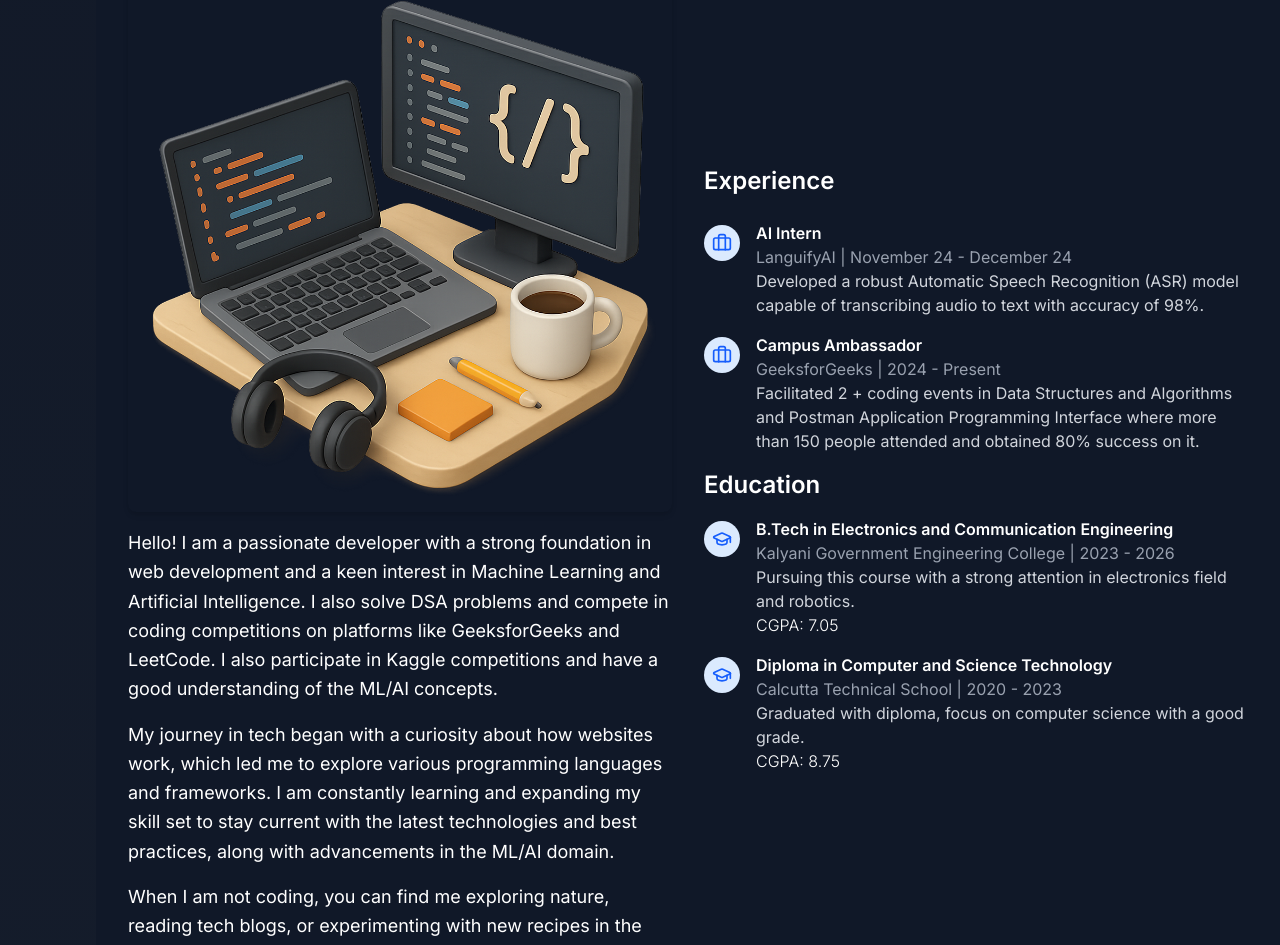
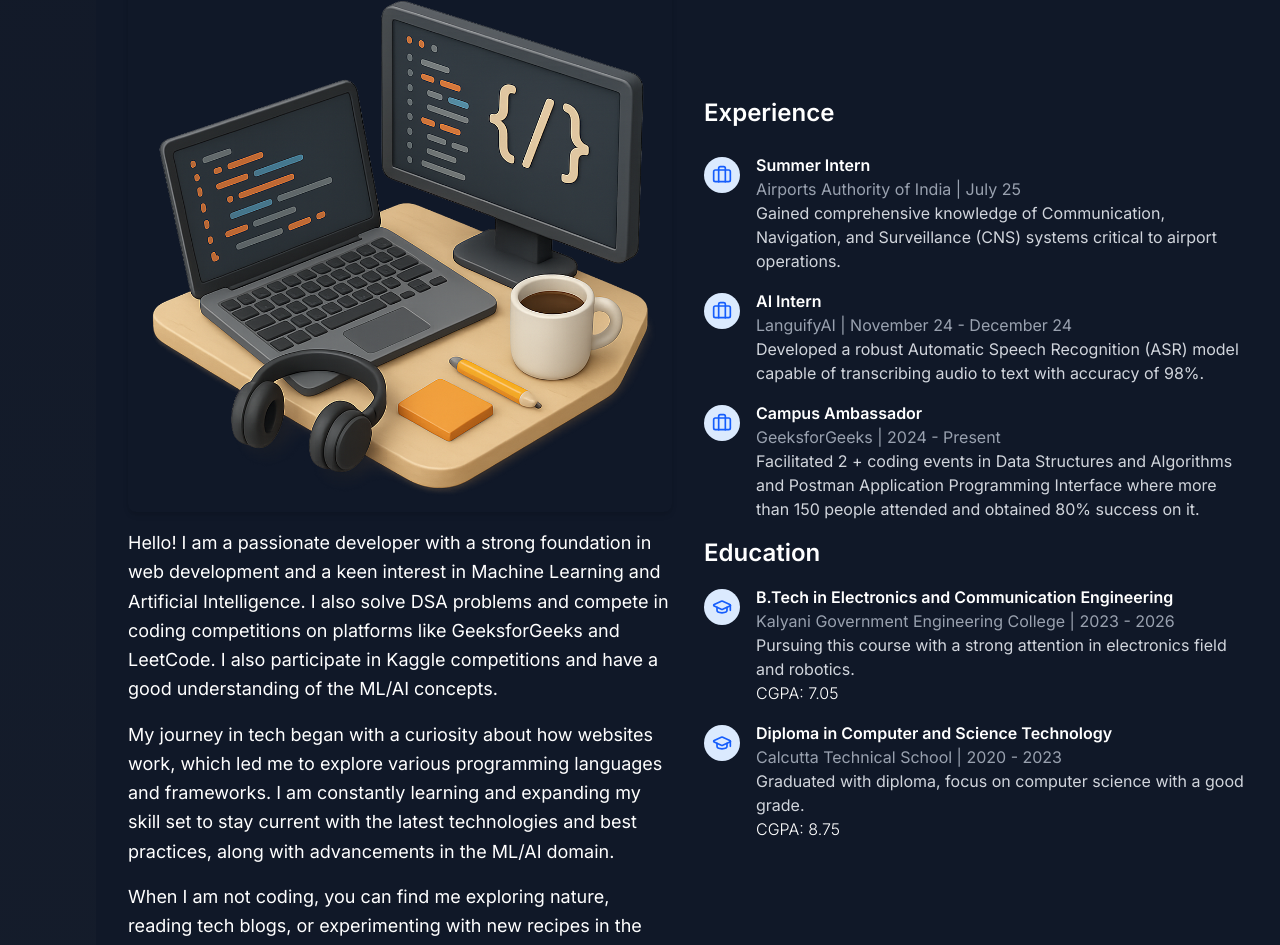
Before and after one commit to arkokundu500/PORTFOLIO_Latest, a Next.js app: page / in a window 1280 px wide. Shown: the part 968-1913 px from the top of the page. Built offline with nearby package versions, Linux system fonts and the light colour scheme.

Commit message:
add experience

```diff
--- a/app/components/AboutMe.tsx
+++ b/app/components/AboutMe.tsx
@@ -127,6 +127,18 @@ export default function AboutMe() {
                 <Briefcase className="text-blue-600" size={20} />
               </div>
               <div>
+                <h4 className="font-semibold">Summer Intern</h4>
+                <p className="text-gray-400">Airports Authority of India | July 25</p>
+                <p className="text-gray-300">
+                  Gained comprehensive knowledge of Communication, Navigation, and Surveillance (CNS) systems critical to airport operations.
+                </p>
+              </div>
+            </div>
+            <div className="flex items-start">
+              <div className="bg-blue-100 dark:bg-blue-900 p-2 rounded-full mr-4 mt-1">
+                <Briefcase className="text-blue-600" size={20} />
+              </div>
+              <div>
                 <h4 className="font-semibold">AI Intern</h4>
                 <p className="text-gray-400">LanguifyAI | November 24 - December 24</p>
                 <p className="text-gray-300">
```
